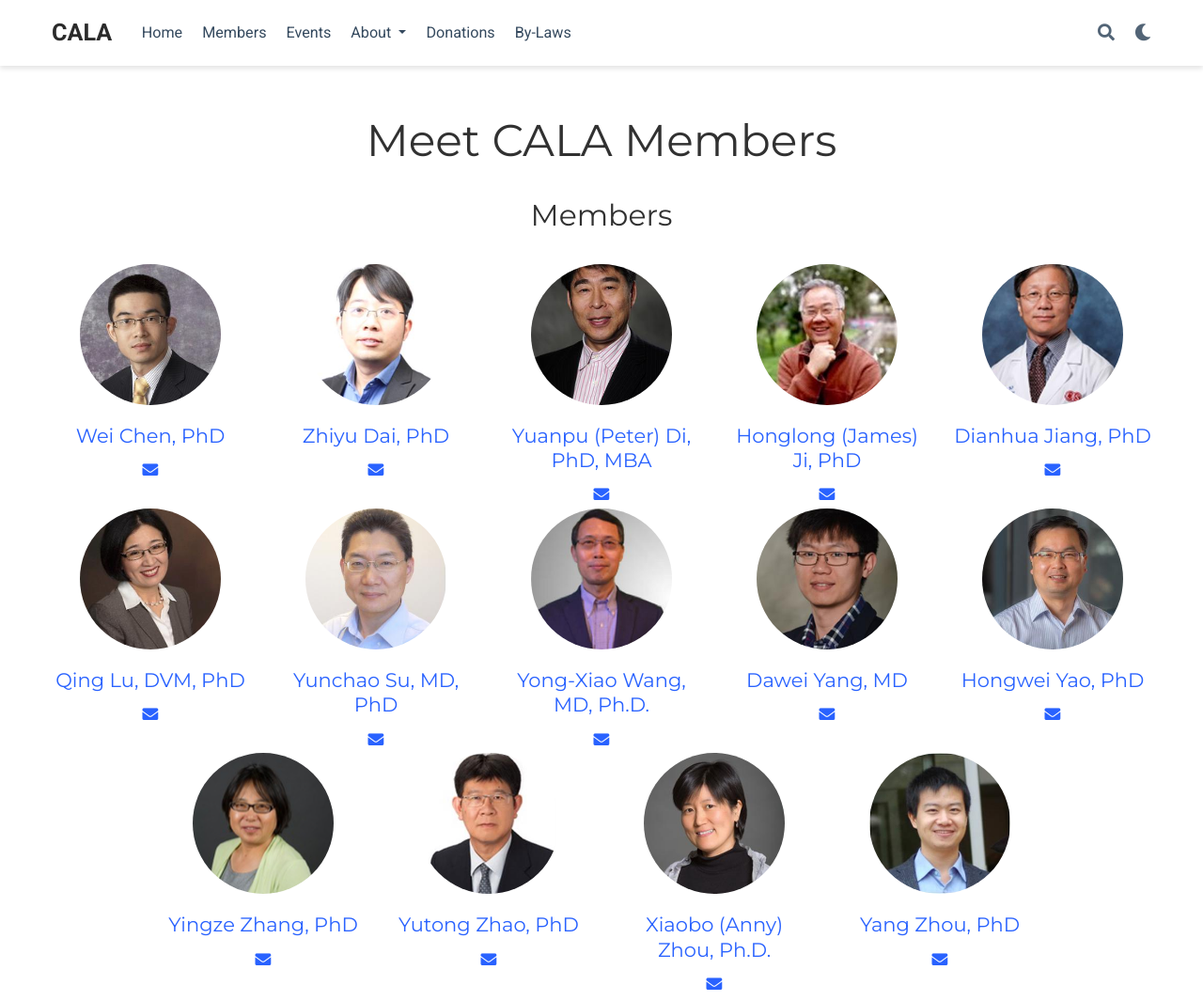
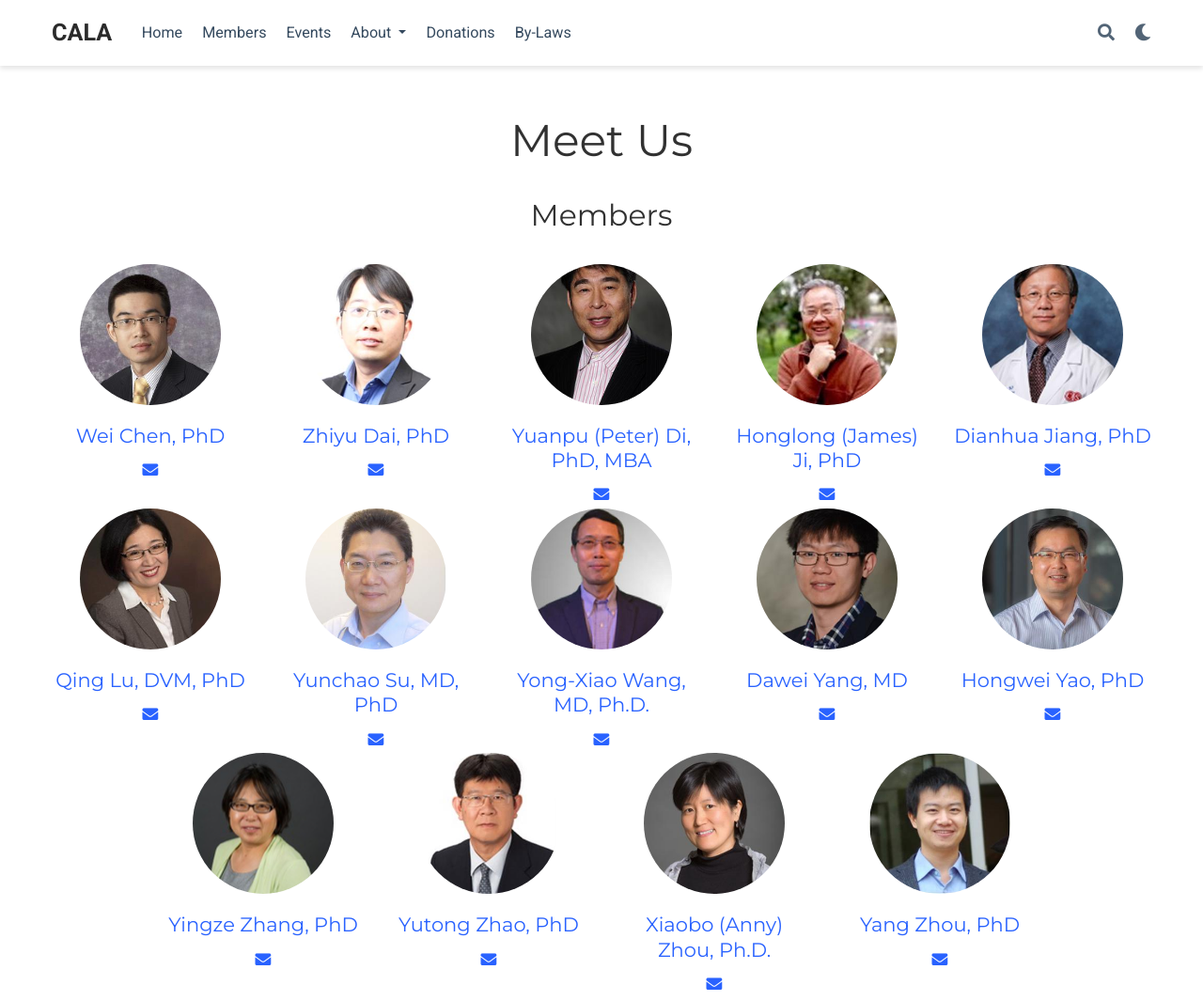
Before and after one commit to mycala/mycala.github.io, a plain HTML site: page members/index.html in a window 1280 px wide. Shown: the top 1065 px of the page at 94% size. Drawn offline with nearby package versions, Linux system fonts and the light colour scheme; some packages are replaced by stand-ins of ours; some icons are missing.

Commit message:
Build website

```diff
--- a/members/index.html
+++ b/members/index.html
@@ -691,7 +691,7 @@
 <div class="row justify-content-center people-widget">
 
   <div class="col-md-12 section-heading">
-    <h1>Meet CALA Members</h1>
+    <h1>Meet Us</h1>
 
   </div>
 
```
